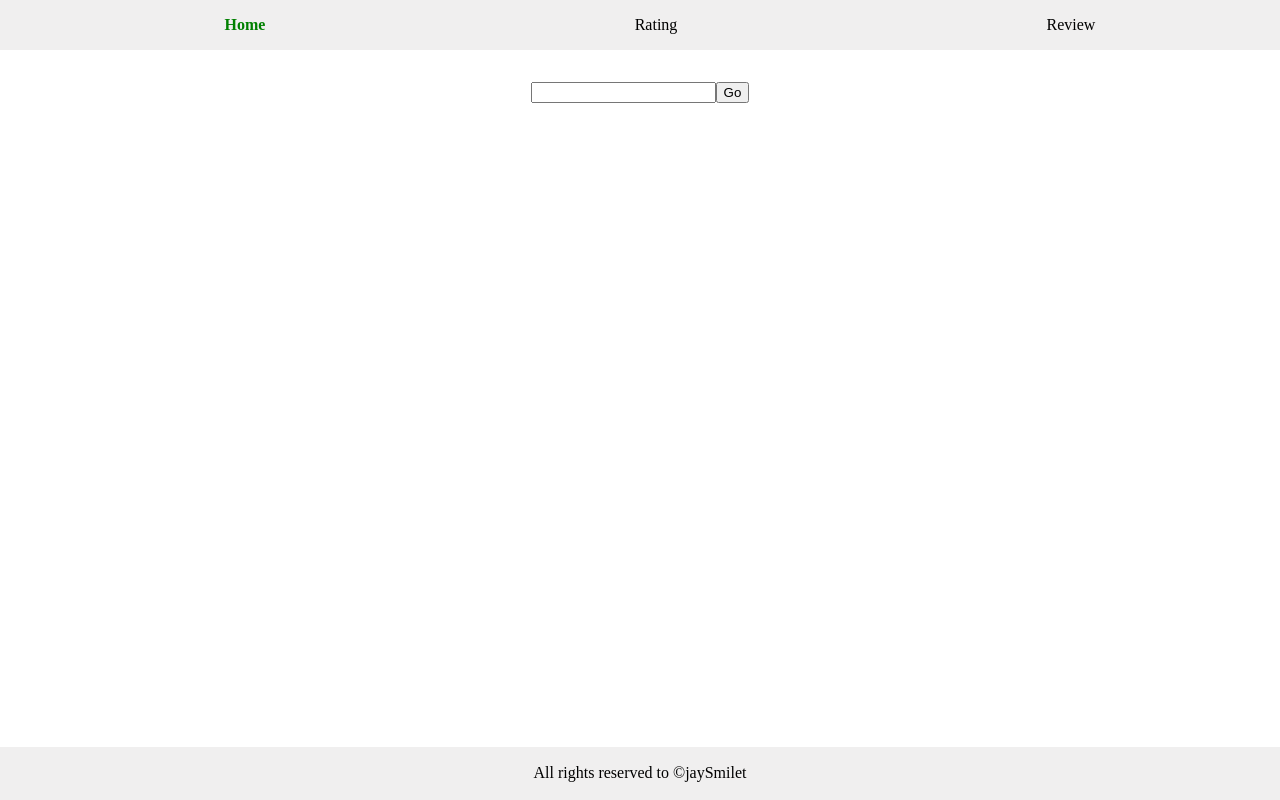
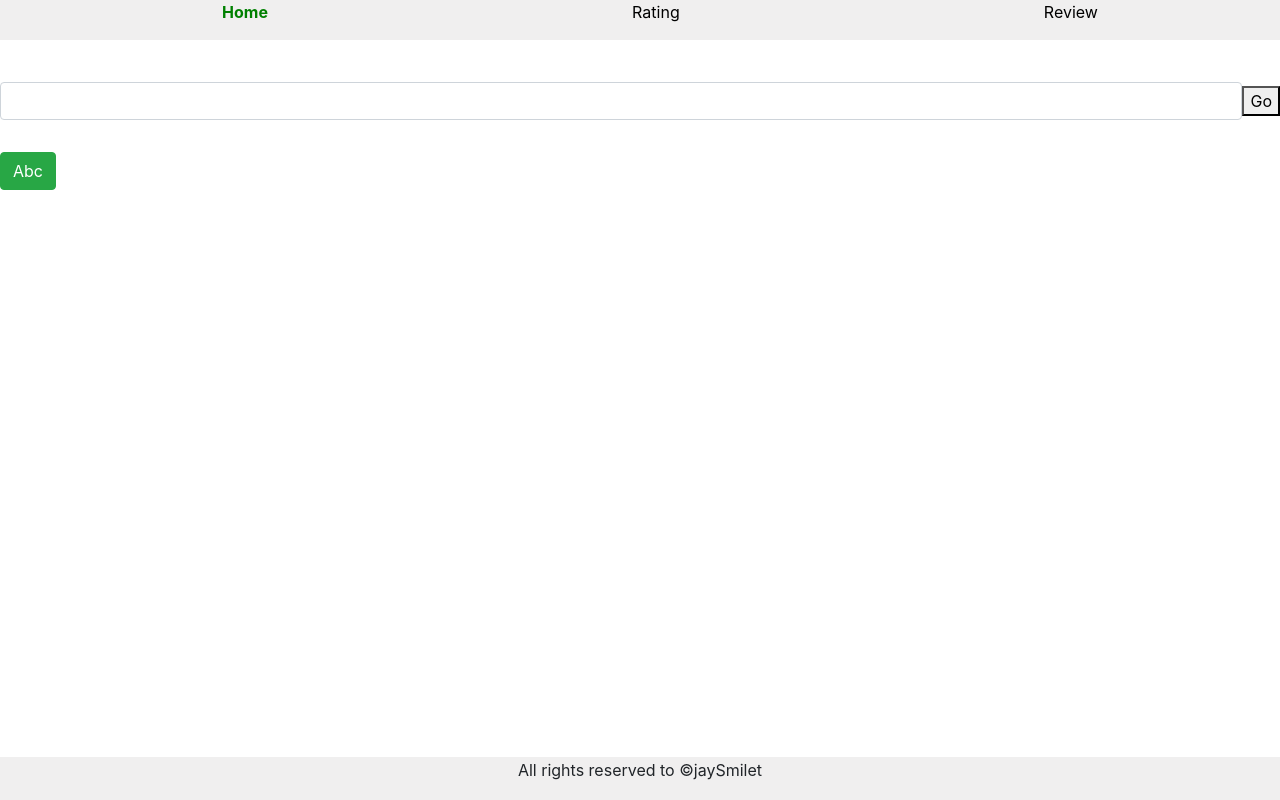
Before and after one commit to jaySmilet/angular-imdb, an Angular app: page /home in a window 1280 px wide. Built offline with nearby package versions, Linux system fonts and the light colour scheme.

Commit message:
5 files modified

```diff
--- a/angular.json
+++ b/angular.json
@@ -18,12 +18,10 @@
             "main": "src/main.ts",
             "polyfills": "src/polyfills.ts",
             "tsConfig": "src/tsconfig.app.json",
-            "assets": [
-              "src/favicon.ico",
-              "src/assets"
-            ],
+            "assets": ["src/favicon.ico", "src/assets"],
             "styles": [
-              "src/styles.css"
+              "src/styles.css",
+              "~bootstrap/dist/css/bootstrap.min.css"
             ],
             "scripts": []
           },
@@ -71,26 +69,16 @@
             "polyfills": "src/polyfills.ts",
             "tsConfig": "src/tsconfig.spec.json",
             "karmaConfig": "src/karma.conf.js",
-            "styles": [
-              "styles.css"
-            ],
+            "styles": ["styles.css"],
             "scripts": [],
-            "assets": [
-              "src/favicon.ico",
-              "src/assets"
-            ]
+            "assets": ["src/favicon.ico", "src/assets"]
           }
         },
         "lint": {
           "builder": "@angular-devkit/build-angular:tslint",
           "options": {
-            "tsConfig": [
-              "src/tsconfig.app.json",
-              "src/tsconfig.spec.json"
-            ],
-            "exclude": [
-              "**/node_modules/**"
-            ]
+            "tsConfig": ["src/tsconfig.app.json", "src/tsconfig.spec.json"],
+            "exclude": ["**/node_modules/**"]
           }
         }
       }
--- a/package.json
+++ b/package.json
@@ -19,6 +19,9 @@
     "@angular/platform-browser": "^14.0.0",
     "@angular/platform-browser-dynamic": "^14.0.0",
     "@angular/router": "^14.0.0",
+    "bootstrap": "4",
+    "jquery": "1.9.1 - 3",
+    "popper.js": "^1.16.1",
     "rxjs": "~7.5.0",
     "tslib": "^2.3.0",
     "zone.js": "~0.11.4"
--- a/src/app/pages/home/home.component.html
+++ b/src/app/pages/home/home.component.html
@@ -1,6 +1,8 @@
 <div id="home">
   <div id="search-box">
-    <input type="text" class="form-control" />
-    <button>Go</button>
+    <input type="text" class="form-control" #search_text (keyup)="fetchAutoCompleteSuggestionData(search_text.value)"/>
+    <button (click)="fetchAutoCompleteSuggestionData(search_text.value)">Go</button>
   </div>
 </div>
+
+<button class="btn btn-success">Abc</button>
--- a/src/app/pages/home/home.component.ts
+++ b/src/app/pages/home/home.component.ts
@@ -1,4 +1,4 @@
-import { Component, OnInit } from '@angular/core';
+import { Component, OnDestroy, OnInit } from '@angular/core';
 import { Subscription } from 'rxjs';
 import { CommonService } from '../../shared/services/common.service';
 
@@ -7,23 +7,29 @@ import { CommonService } from '../../shared/services/common.service';
   templateUrl: './home.component.html',
   styleUrls: ['./home.component.css'],
 })
-export class HomeComponent implements OnInit {
+export class HomeComponent implements OnInit ,OnDestroy {
   subscription: Subscription;
   errorMsg: string = null;
-  constructor(private commonService: CommonService) {}
+  autoCompleteSuggestionData:any[]=[];
+  constructor(private commonService: CommonService) {
+  }
   ngOnInit() {}
 
   fetchAutoCompleteSuggestionData(search_text) {
-    search_text = 'permanent roommates';
     this.subscription = this.commonService
       .getAutoCompleteSuggestion(search_text)
       .subscribe(
         (res) => {
           console.log(res);
+          this.autoCompleteSuggestionData = res.d;
         },
         (err) => {
           console.log(err);
         }
       );
   }
+
+  ngOnDestroy(){
+    this.subscription.unsubscribe();
+  }
 }
--- a/src/app/shared/services/common.service.ts
+++ b/src/app/shared/services/common.service.ts
@@ -9,13 +9,12 @@ export class CommonService {
 
   getAutoCompleteSuggestion(q: string = null): Observable<any> {
     const required_params = new HttpParams().set('q', q);
-    const required_headers = new HttpHeaders();
-    required_headers
-      .set(
+    const required_headers = new HttpHeaders()
+      .append(
         'X-RapidAPI-Key',
         '61871d33b3msh60541e4026ab9b8p121b5ajsn7e748fa3e5d0'
       )
-      .set('X-RapidAPI-Host', 'imdb8.p.rapidapi.com');
+      .append('X-RapidAPI-Host', 'imdb8.p.rapidapi.com');
     return this.httpClient.get<any>(Urls.search_url, {
       headers: required_headers,
       params: required_params,
```
